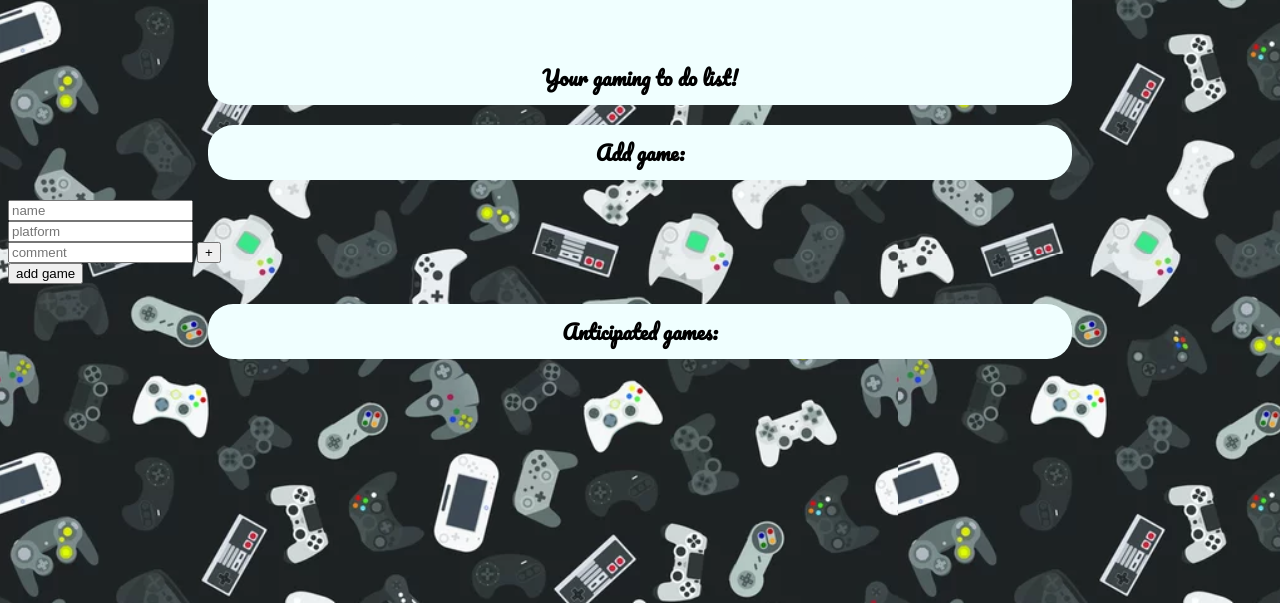
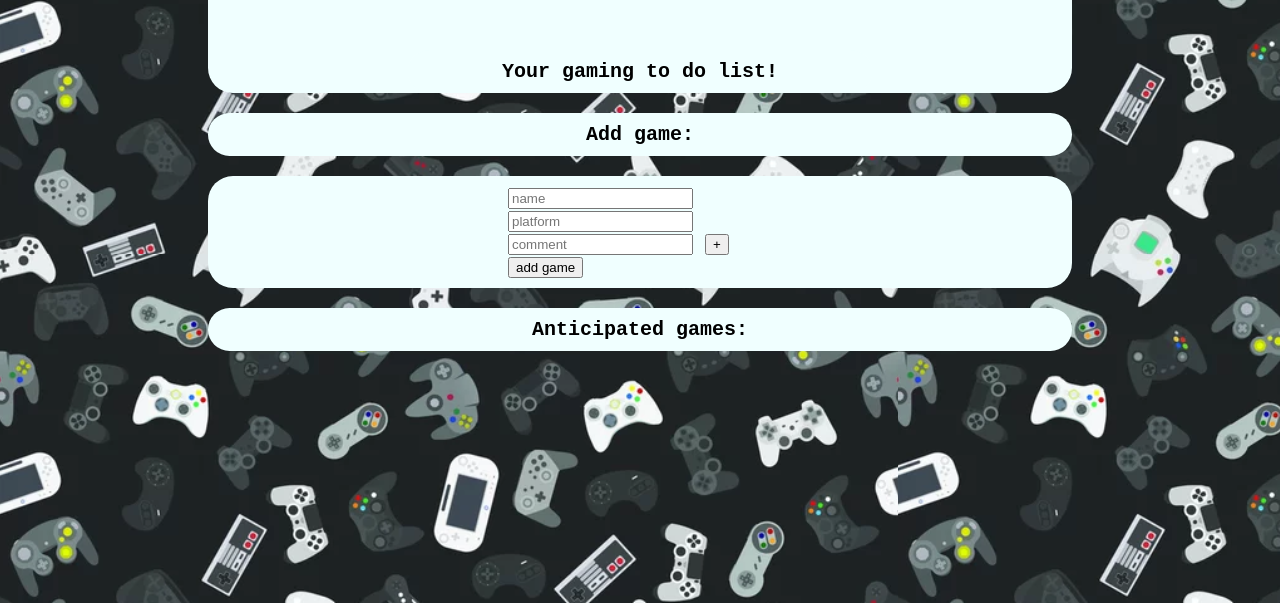
Before and after one commit to cgoranov/poggers-frontend, a website: page index.html in a window 1280 px wide. Shown: the part 197-800 px from the top of the page. Drawn offline with Linux system fonts and the light colour scheme; no server answers.

Commit message:
added new div element for title for better styling and form styling

```diff
--- a/assets/stylesheets/index.css
+++ b/assets/stylesheets/index.css
@@ -18,7 +18,18 @@ h2, h3 {
     margin-right: 200px;
     padding: 10px;
     border-radius: 25px;
-    font-family: 'Pacifico', cursive;
+    font-family: 'Courier New', Courier, monospace;
     font-size: 20px;
     text-align: center;
 }
+
+form {
+    background-color: azure;
+    margin-left: 200px;
+    margin-right: 200px;
+    padding: 10px;
+    border-radius: 25px;
+    font-family: 'Courier New', Courier, monospace;
+    font-size: 20px;
+    padding-left: 300px;
+}
```
